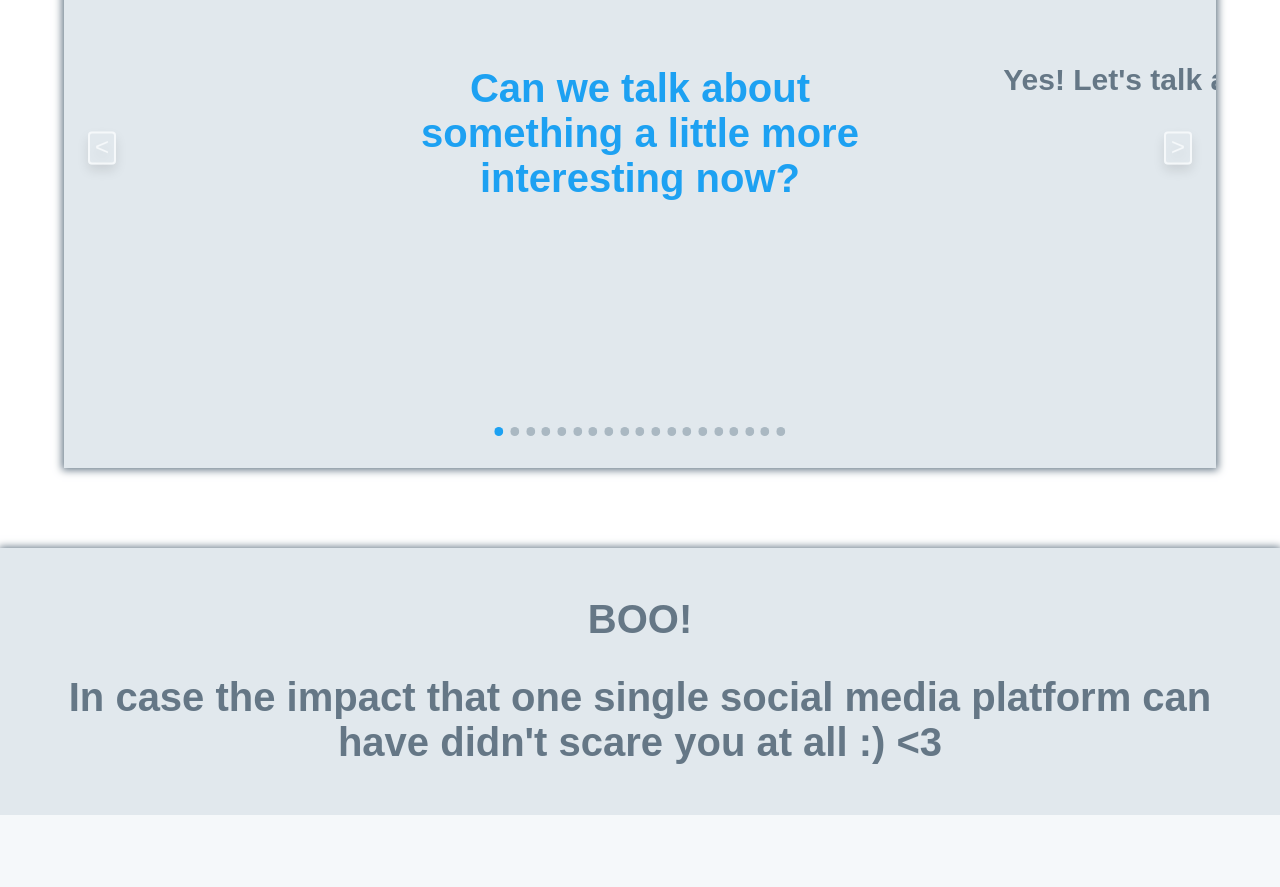
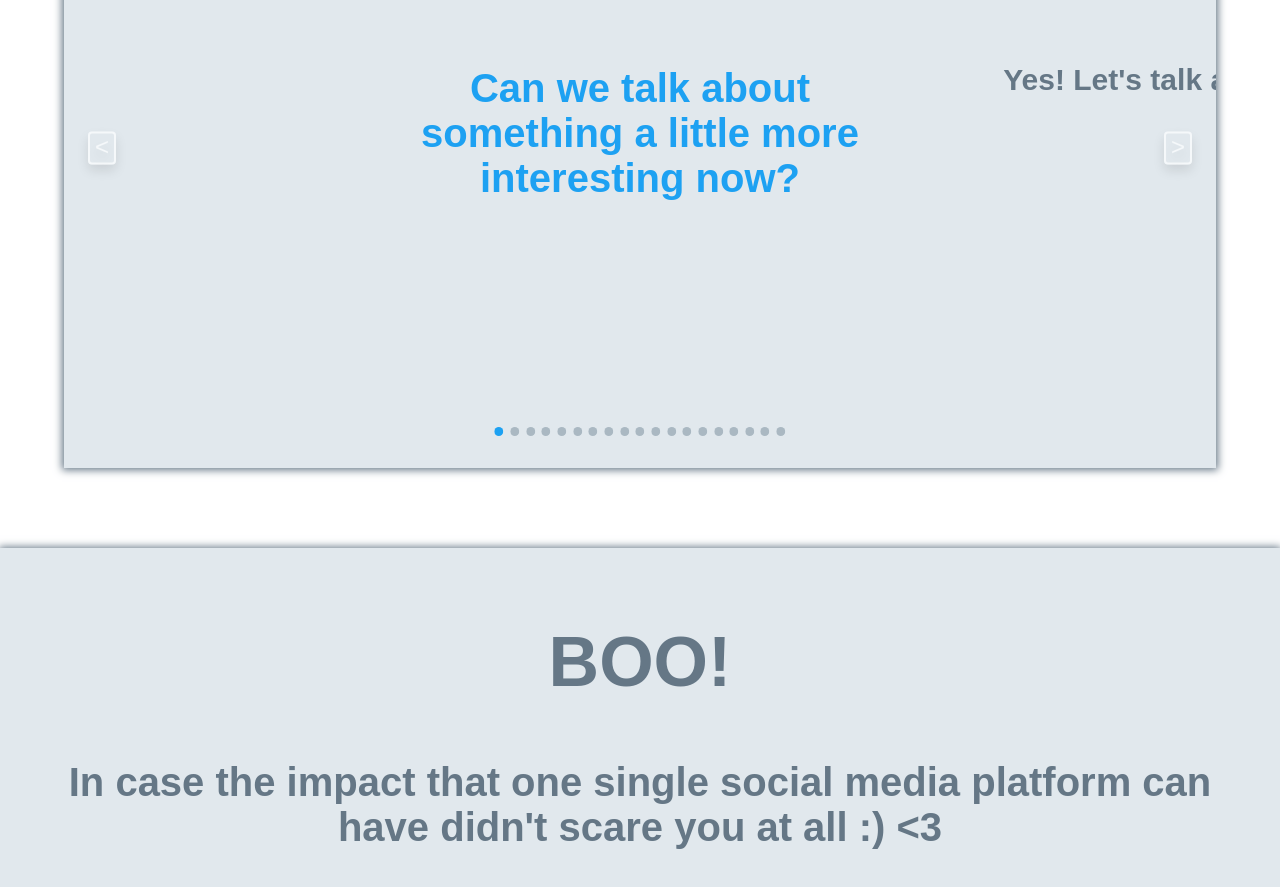
Before and after one commit to LauraLach/impactoftwitter, a plain HTML site: page index.html in a window 1280 px wide. Shown: the part 4252-5139 px from the top of the page. Before the commit the page ends 5067 px from the top, so only its background shows below. Drawn offline with nearby package versions, Linux system fonts and the light colour scheme.

Commit message:
Minor edit

```diff
--- a/index.html
+++ b/index.html
@@ -234,7 +234,7 @@
 
   <div class="belowPanelsContent me">
     <div>
-      <h2>BOO!</h2>
+      <h2 class="bigger">BOO!</h2>
       <h2>In case the impact that one single social media platform can have didn't scare you at all :) <3</h2>
     </div>
   </div>
--- a/style.css
+++ b/style.css
@@ -89,6 +89,9 @@ section {
   position: absolute;
   padding: 2vh 5vw;
   box-shadow: 0px 0px 8px 1px #657786;
+}
+.bigger {
+  font-size: 70px;
 }
 .glide {
   background-color: #E1E8ED;
```
